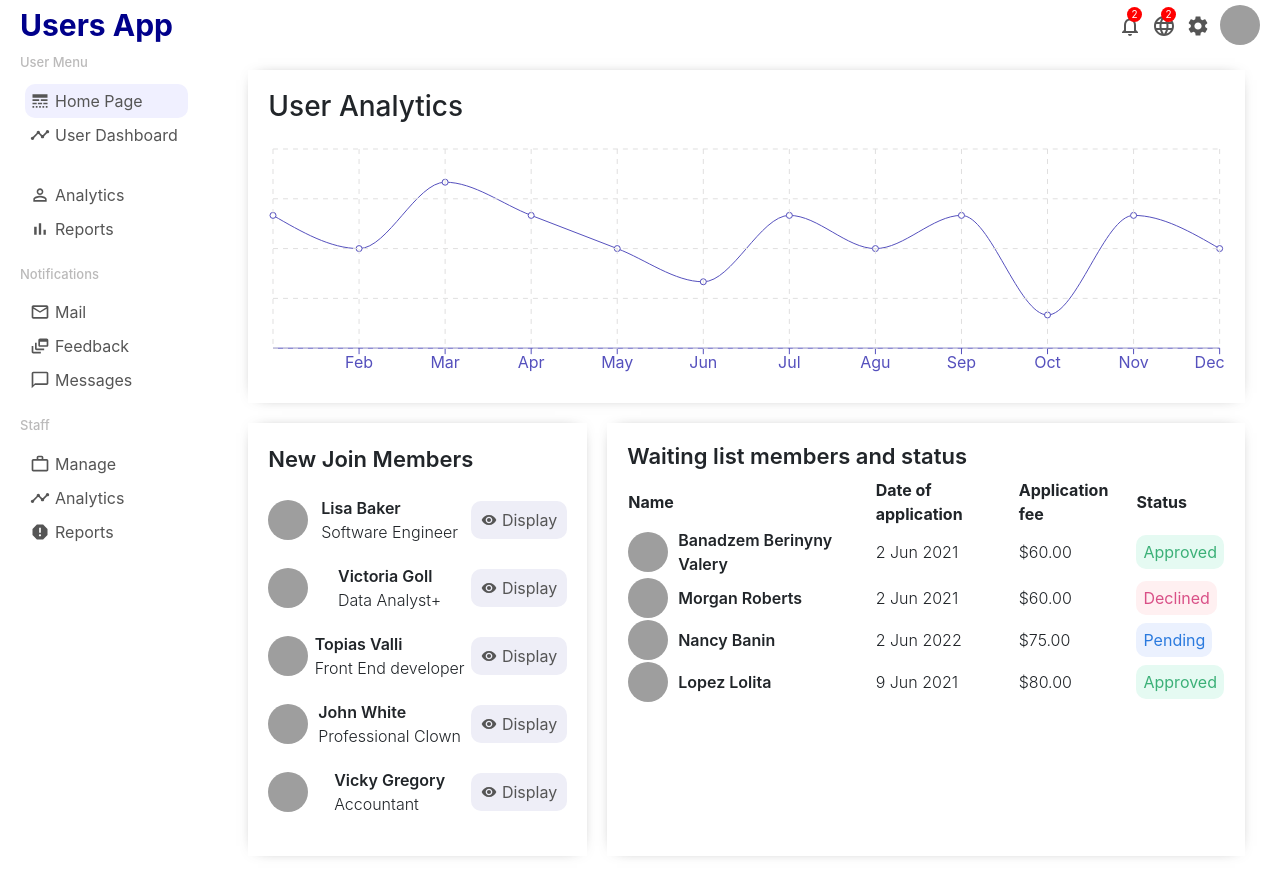
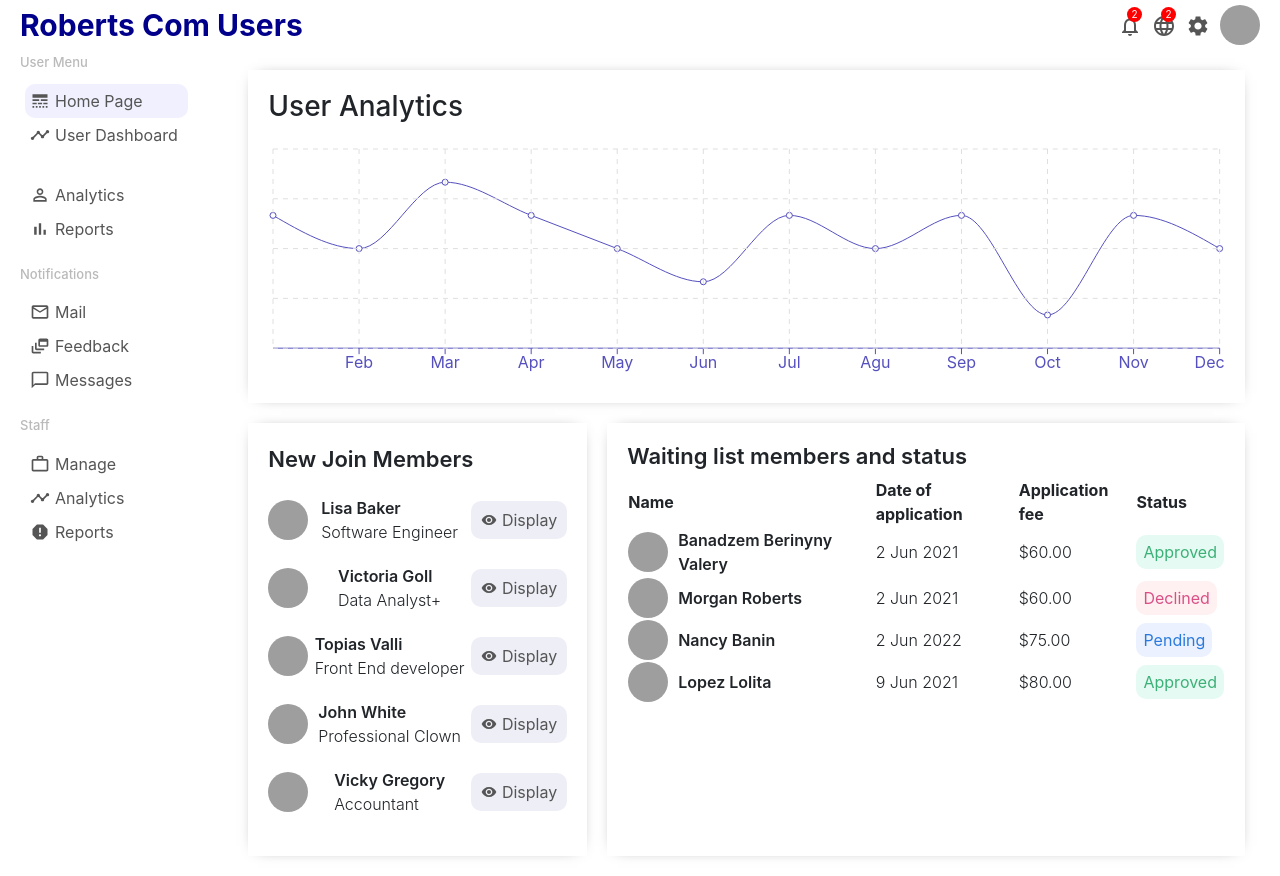
Before and after one commit to tikavalery/user-dashboard-app, a React (Create React App) app: page / in a window 1280 px wide. Built offline with nearby package versions, Linux system fonts and the light colour scheme; no server answers; grey boxes are pictures that could not be loaded.

Commit message:
added some changes to dashboard page

```diff
--- a/src/components/TopBar.js
+++ b/src/components/TopBar.js
@@ -7,7 +7,7 @@ export default function Topbar() {
     <div className="topbar">
       <div className="topbarWrapper">
         <div className="topLeft">
-          <span className="logo"> Users App</span>
+          <span className="logo"> Roberts Com Users</span>
         </div>
         <div className="topRight">
           <div className="topbarIconContainer">
@@ -21,7 +21,7 @@ export default function Topbar() {
           <div className="topbarIconContainer">
             <Settings />
           </div>
-          <img src="https://images.pexels.com/photos/1526814/pexels-photo-1526814.jpeg?auto=compress&cs=tinysrgb&dpr=2&w=500" alt="" className="topAvatar" />
+          <img src="https://randomuser.me/api/portraits/thumb/women/1.jpg" alt="" className="topAvatar" />
         </div>
       </div>
     </div>
--- a/src/pages/UsersDashBoard.js
+++ b/src/pages/UsersDashBoard.js
@@ -61,15 +61,11 @@ function UserDashBoard() {
   return (
          <div className='col-10 container-fluid'  >
          <div className='row' >
-        {/* <h4 className = "col-2">Dashboard</h4> */}
            {searchText.length > 0 ? null : (
              <Pagination className = "col-6 "totalPages={totalPages} handleClick={handleClick} handleNext={handleNext} handlePrevious ={handlePrevious} />
           )}
 
           <div className="search-container col-3">
-          {/* <label className="labelSearch" for="fname">
-            Search:{" "}
-          </label> */}
           <span>
             <input
             placeholder ="Search"
@@ -120,7 +116,6 @@ function UserDashBoard() {
               <th>Email</th>
               <th>City</th>
               <th>Gender</th>
-
               <th>View More</th>
                </tr>
             </thead>
```
Also changed, not shown: 1 other file (tests, documents, lock files or other folders). Lines whose indentation alone changed are shown as unchanged.
